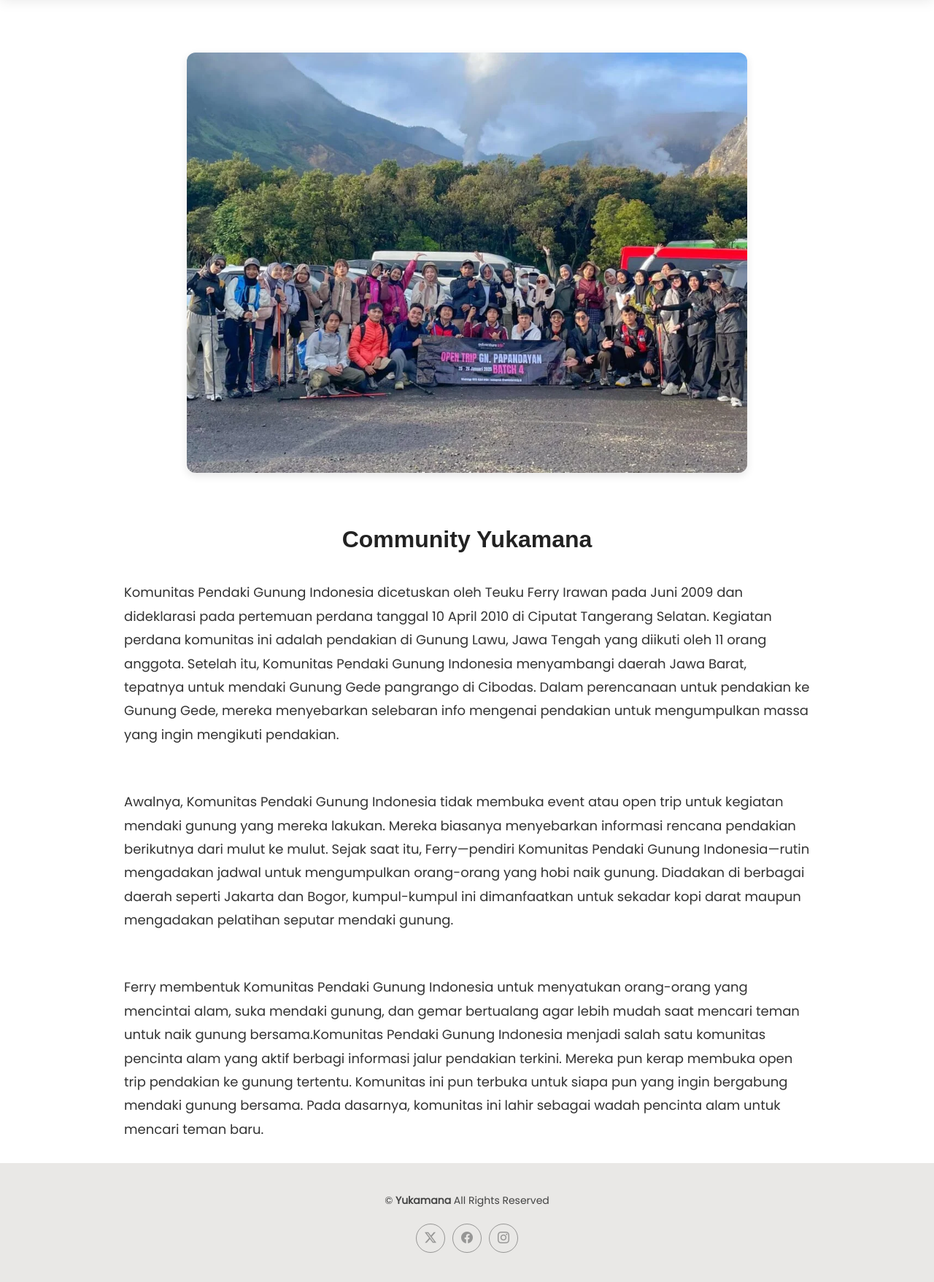
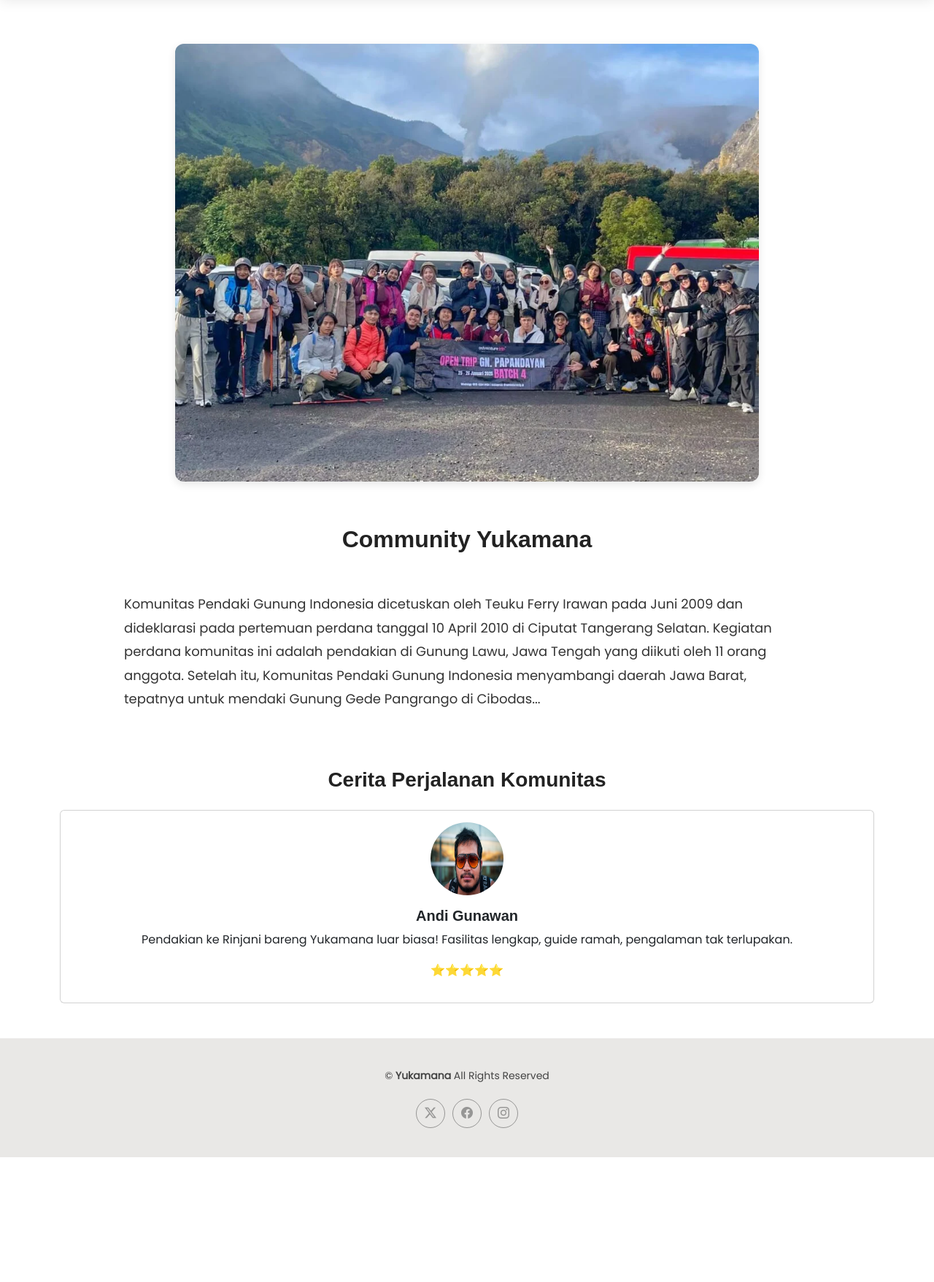
Before and after one commit to ambawisnu/yukamana, a PHP site: page /comunity.html in a window 1280 px wide. Shown: the part 84-1841 px from the top of the page at 73% size. After the commit the page ends 1670 px from the top, so only its background shows below. Run offline with PHP 8.4, Linux system fonts and the light colour scheme.

Commit message:
Update semua perubahan

```diff
--- a/comunity.html
+++ b/comunity.html
@@ -4,14 +4,13 @@
 <head>
   <meta charset="utf-8">
   <meta content="width=device-width, initial-scale=1.0" name="viewport">
-  <title>Yukamana - Trips</title>
+  <title>Yukamana - Community</title>
   <meta name="description" content="">
   <meta name="keywords" content="">
 
   <!-- Fonts -->
   <link href="https://fonts.googleapis.com" rel="preconnect">
   <link href="https://fonts.gstatic.com" rel="preconnect" crossorigin>
-
   <link href="https://fonts.googleapis.com/css2?family=Roboto&family=Poppins&display=swap" rel="stylesheet">
 
   <!-- Vendor CSS Files -->
@@ -20,12 +19,13 @@
   <link href="assets/vendor/aos/aos.css" rel="stylesheet">
   <link href="assets/vendor/swiper/swiper-bundle.min.css" rel="stylesheet">
   <link href="assets/vendor/glightbox/css/glightbox.min.css" rel="stylesheet">
+
   <!-- Main CSS File -->
   <link href="assets/css/main.css" rel="stylesheet">
-  <!-- Trips Page CSS -->
   <link href="assets/css/trips.css" rel="stylesheet">
   <link href="assets/css/kerinci.css" rel="stylesheet">
   <link href="assets/css/comunity.css" rel="stylesheet">
+
 </head>
 
 <body class="trips-page">
@@ -34,8 +34,6 @@
     <div class="container-fluid position-relative d-flex align-items-center justify-content-between">
 
       <a href="index.html" class="logo d-flex align-items-center me-auto me-xl-0">
-        <!-- Uncomment the line below if you also wish to use an image logo -->
-        <!-- <img src="assets/img/logo.png" alt=""> -->
         <h1 class="sitename">Yukamana</h1>
       </a>
 
@@ -44,7 +42,7 @@
           <li><a href="index.html">Home</a></li>
           <li><a href="login.html">Login</a></li>
           <li><a href="trips.html">Trips</a></li>
-          <li><a href="comunity.html"class="active">Comunity</a></li>
+          <li><a href="comunity.html" class="active">Comunity</a></li>
         </ul>
         <i class="mobile-nav-toggle d-xl-none bi bi-list"></i>
       </nav>
@@ -52,37 +50,75 @@
       <div class="header-social-links">
         <a href="#" class="twitter"><i class="bi bi-twitter-x"></i></a>
         <a href="#" class="facebook"><i class="bi bi-facebook"></i></a>
-        <a href="" class="instagram"><i class="bi bi-instagram"></i></a>
+        <a href="#" class="instagram"><i class="bi bi-instagram"></i></a>
       </div>
 
     </div>
   </header>
 
+  <main>
     <div class="image-wrapper">
-    <img src="assets/img/kominitas.webp" alt="Foto Open Trip Yukamana">
+      <img src="assets/img/kominitas.webp" alt="Foto Open Trip Yukamana" class="w-100">
     </div>
-  </main>
 
-    <h2 style="text-align: center;">Community Yukamana</h2>
+    <h2 class="text-center my-4">Community Yukamana</h2>
+
     <p class="centered-text">
       Komunitas Pendaki Gunung Indonesia dicetuskan oleh Teuku Ferry Irawan pada Juni 2009 dan dideklarasi pada pertemuan perdana tanggal 10 April
       2010 di Ciputat Tangerang Selatan. Kegiatan perdana komunitas ini adalah pendakian di Gunung Lawu, Jawa Tengah yang diikuti oleh 11
       orang anggota. Setelah itu, Komunitas Pendaki Gunung Indonesia menyambangi daerah Jawa Barat, tepatnya untuk mendaki Gunung Gede
-            pangrango di Cibodas. Dalam perencanaan untuk pendakian ke Gunung Gede, mereka  menyebarkan selebaran info mengenai pendakian untuk
-            mengumpulkan massa yang ingin mengikuti pendakian.
+      Pangrango di Cibodas...
     </p>
-        <p class="centered-text">
-            Awalnya, Komunitas Pendaki Gunung Indonesia tidak membuka event atau open trip
-            untuk kegiatan mendaki gunung yang mereka lakukan. Mereka biasanya menyebarkan informasi rencana pendakian berikutnya dari mulut ke mulut.
-            Sejak saat itu, Ferry—pendiri Komunitas Pendaki Gunung Indonesia—rutin mengadakan jadwal untuk mengumpulkan orang-orang yang hobi naik gunung.
-            Diadakan di berbagai daerah seperti Jakarta dan Bogor, kumpul-kumpul ini dimanfaatkan untuk sekadar kopi darat maupun mengadakan pelatihan seputar mendaki gunung.
-        </p>
-        <p class="centered-text">
-            Ferry membentuk Komunitas Pendaki Gunung Indonesia untuk menyatukan orang-orang yang mencintai alam, suka mendaki gunung, dan gemar bertualang agar lebih mudah
-            saat mencari teman untuk naik gunung bersama.Komunitas Pendaki Gunung Indonesia menjadi salah satu komunitas pencinta alam yang aktif berbagi informasi
-            jalur pendakian terkini. Mereka pun kerap membuka open trip pendakian ke gunung tertentu. Komunitas ini pun terbuka untuk siapa pun
-            yang ingin bergabung mendaki gunung bersama. Pada dasarnya, komunitas ini lahir sebagai wadah pencinta alam untuk mencari teman baru.
-        </p>
+
+    <!-- COMMUNITY CAROUSEL -->
+    <section class="community-carousel py-5">
+  <div class="container">
+    <h3 class="text-center mb-4">Cerita Perjalanan Komunitas</h3>
+    <div class="swiper mySwiper">
+      <div class="swiper-wrapper">
+        <!-- Slide 1 -->
+        <div class="swiper-slide">
+          <div class="card p-3 text-center">
+            <img src="assets/img/pria1.jpg" class="card-img-top rounded-circle mx-auto" style="width: 100px; height: 100px;" alt="Profile 1">
+            <div class="card-body">
+              <h5 class="card-title">Andi Gunawan</h5>
+              <p class="card-text">Pendakian ke Rinjani bareng Yukamana luar biasa! Fasilitas lengkap, guide ramah, pengalaman tak terlupakan.</p>
+              <div class="rating">
+                ⭐⭐⭐⭐⭐
+              </div>
+            </div>
+          </div>
+        </div>
+        <!-- Slide 2 -->
+        <div class="swiper-slide">
+          <div class="card p-3 text-center">
+            <img src="assets/img/wanita1.jpeg" class="card-img-top rounded-circle mx-auto" style="width: 100px; height: 100px;" alt="Profile 2">
+            <div class="card-body">
+              <h5 class="card-title">Sari Melati</h5>
+              <p class="card-text">Open trip ke Semeru sangat berkesan. Panitia kompak dan peserta seru-seru!</p>
+              <div class="rating">
+                ⭐⭐⭐⭐☆
+              </div>
+            </div>
+          </div>
+        </div>
+        <!-- Slide 3 -->
+        <div class="swiper-slide">
+          <div class="card p-3 text-center">
+            <img src="assets/img/pria2.jpg" class="card-img-top rounded-circle mx-auto" style="width: 100px; height: 100px;" alt="Profile 3">
+            <div class="card-body">
+              <h5 class="card-title">Bima Saputra</h5>
+              <p class="card-text">Gunung Prau benar-benar spot terbaik buat lihat sunrise. Rekomendasi komunitas Yukamana top!</p>
+              <div class="rating">
+                ⭐⭐⭐⭐⭐
+              </div>
+            </div>
+          </div>
+        </div>
+      </div>
+  </div>
+</section>
+  </main>
 
   <footer id="footer" class="footer light-background">
     <div class="container text-center">
@@ -115,5 +151,24 @@
   <!-- Main JS File -->
   <script src="assets/js/main.js"></script>
 
+  <script>
+  const swiper = new Swiper(".mySwiper", {
+    effect: "fade",
+    loop: true,
+    autoplay: {
+      delay: 4000,
+      disableOnInteraction: false,
+    },
+    navigation: {
+      nextEl: ".swiper-button-next",
+      prevEl: ".swiper-button-prev",
+    },
+    fadeEffect: {
+      crossFade: true
+    },
+  });
+</script>
+
+
 </body>
 </html>
```
Also changed, not shown: payment/Kerinci.html (+1 -38 lines), payment/byr.html (+1 -22 lines), payment/byr1.html (+1 -22 lines), payment/byr2.html (+1 -22 lines), payment/norek.html (+1 -22 lines), payment/rinjani.html (+2 -40 lines), payment/semeru.html (+2 -40 lines), trips.html (+11 -9 lines), assets/css/comunity.css (line endings or trailing spaces), assets/img/pria1.jpg (added), assets/img/pria2.jpg (added), assets/img/wanita1.jpeg (added). Lines whose indentation alone changed are shown as unchanged.
